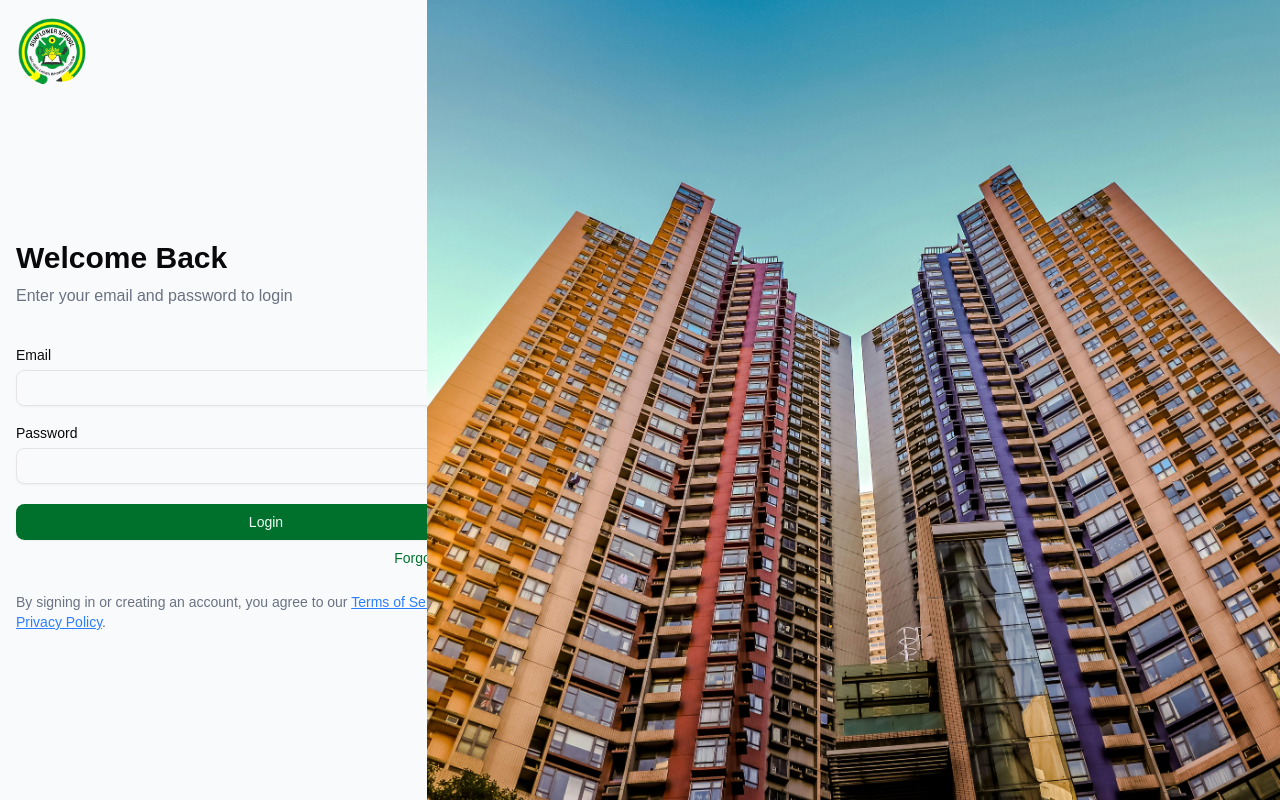
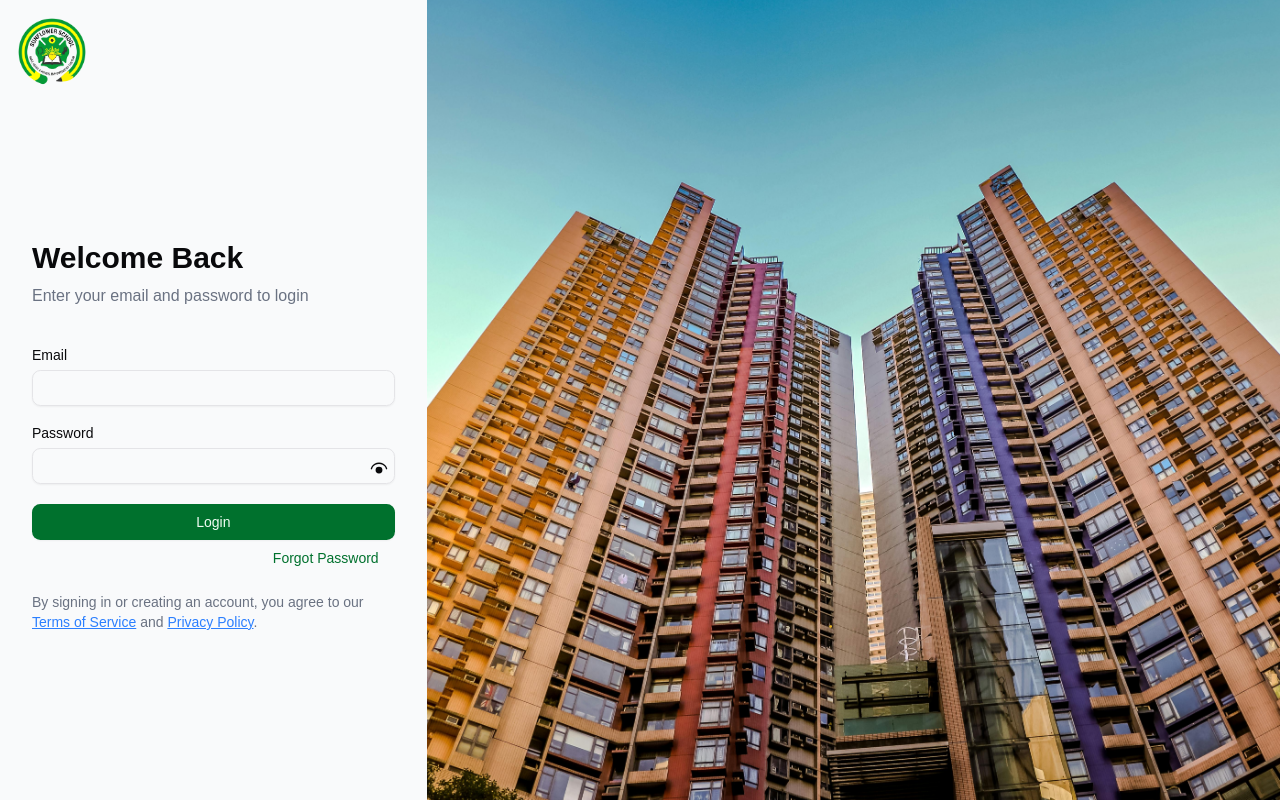
Before and after one commit to nyansa-io/school-mgt-fe, a Next.js app: page /admin/login in a window 1280 px wide. Built offline with nearby package versions, Linux system fonts and the light colour scheme.

Commit message:
update the styling for the login pages

```diff
--- a/src/app/(main)/admin/login/page.tsx
+++ b/src/app/(main)/admin/login/page.tsx
@@ -31,7 +31,7 @@ const page = () => {
     }
 
     return (
-        <div className='flex flex-col justify-center items-center w-[500px] mx-auto h-full'>
+        <div className='flex flex-col justify-center items-center w-[500px] max-w-full px-4 mx-auto h-full'>
             <div className="headerSection text-left  w-full">
                 {/* main header */}
                 <p className="header ">
--- a/src/app/(main)/register/page.tsx
+++ b/src/app/(main)/register/page.tsx
@@ -83,7 +83,7 @@ const page = () => {
                     </form>
                     <div className="login text-sm text-right">
                       <span className="text-gray-400">Already registered? Click here to</span>{' '}
-                      <Link className="text-primary" href={'/login'}>
+                      <Link className="text-primary" href={'/'}>
                         Sign in
                       </Link>
                     </div>
```
